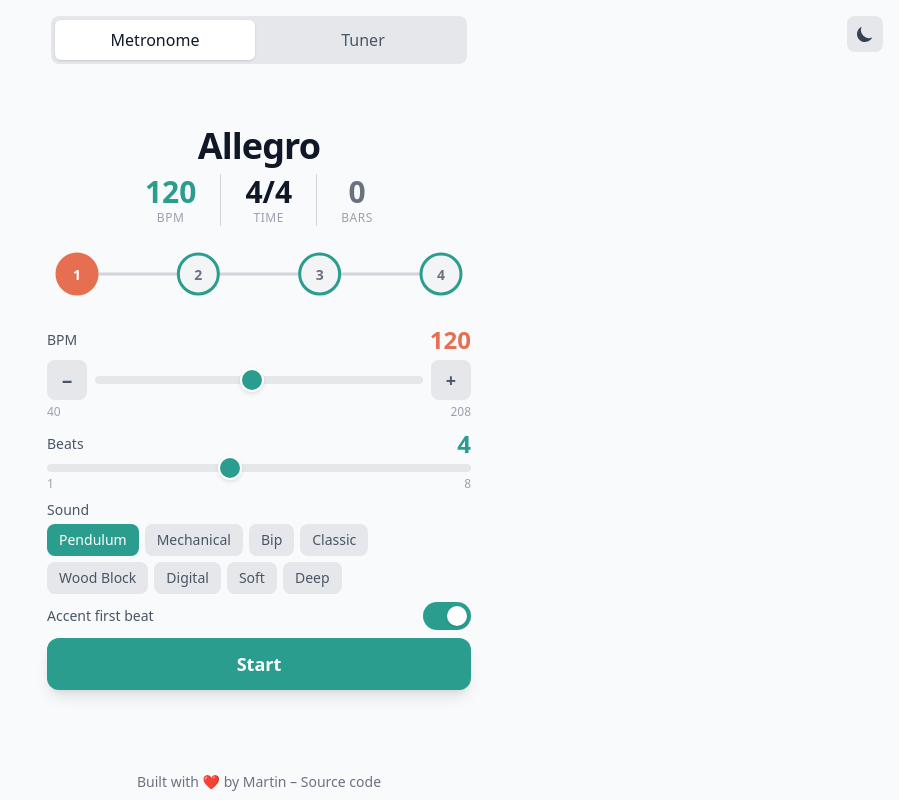
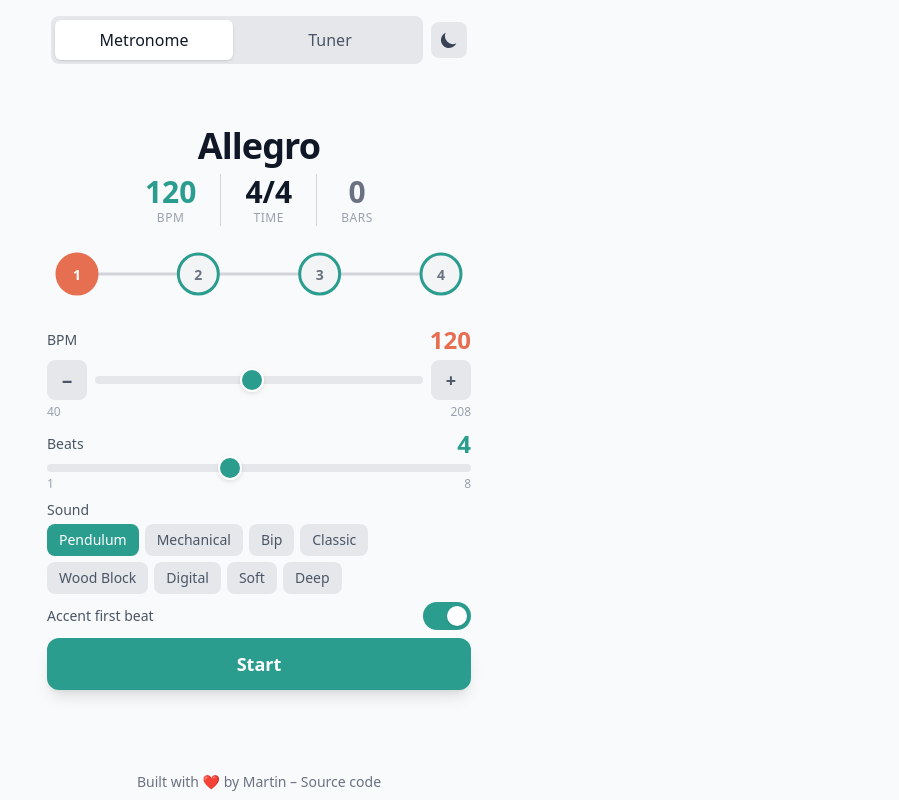
Before and after one commit to tintamarre/metronome, a Vue app: page / in a window 1280 px wide. Shown: the whole page, without its empty margins (381-1280 px from the left). Built offline with nearby package versions, Linux system fonts and the light colour scheme.

Commit message:
refactor: reorganize theme toggle and tab navigation for improved layout consistency

```diff
--- a/src/App.vue
+++ b/src/App.vue
@@ -52,11 +52,12 @@ const { theme, toggleTheme } = useTheme()
 
 <template>
   <div class="min-h-screen bg-gray-50 dark:bg-dark-900 text-gray-900 dark:text-white flex flex-col transition-colors duration-200">
-    <!-- Theme Toggle -->
-    <div class="absolute top-4 right-4">
+    <!-- Header: Tabs + Theme Toggle -->
+    <div class="w-full max-w-md mx-auto pt-4 px-4 flex items-center gap-2">
+      <TabNavigation v-model:active-tab="activeTab" class="flex-1" />
       <button
         @click="toggleTheme"
-        class="p-2 rounded-lg bg-gray-200 dark:bg-dark-700 hover:bg-gray-300 dark:hover:bg-dark-800 transition-colors"
+        class="p-2 rounded-lg bg-gray-200 dark:bg-dark-700 hover:bg-gray-300 dark:hover:bg-dark-800 transition-colors shrink-0"
         :title="theme === 'dark' ? 'Switch to light mode' : 'Switch to dark mode'"
       >
         <!-- Sun icon (show in dark mode) -->
@@ -68,11 +69,6 @@ const { theme, toggleTheme } = useTheme()
           <path d="M17.293 13.293A8 8 0 016.707 2.707a8.001 8.001 0 1010.586 10.586z" />
         </svg>
       </button>
-    </div>
-
-    <!-- Tab Navigation -->
-    <div class="w-full max-w-md mx-auto pt-4 px-4">
-      <TabNavigation v-model:active-tab="activeTab" />
     </div>
 
     <!-- Main Content -->
```
